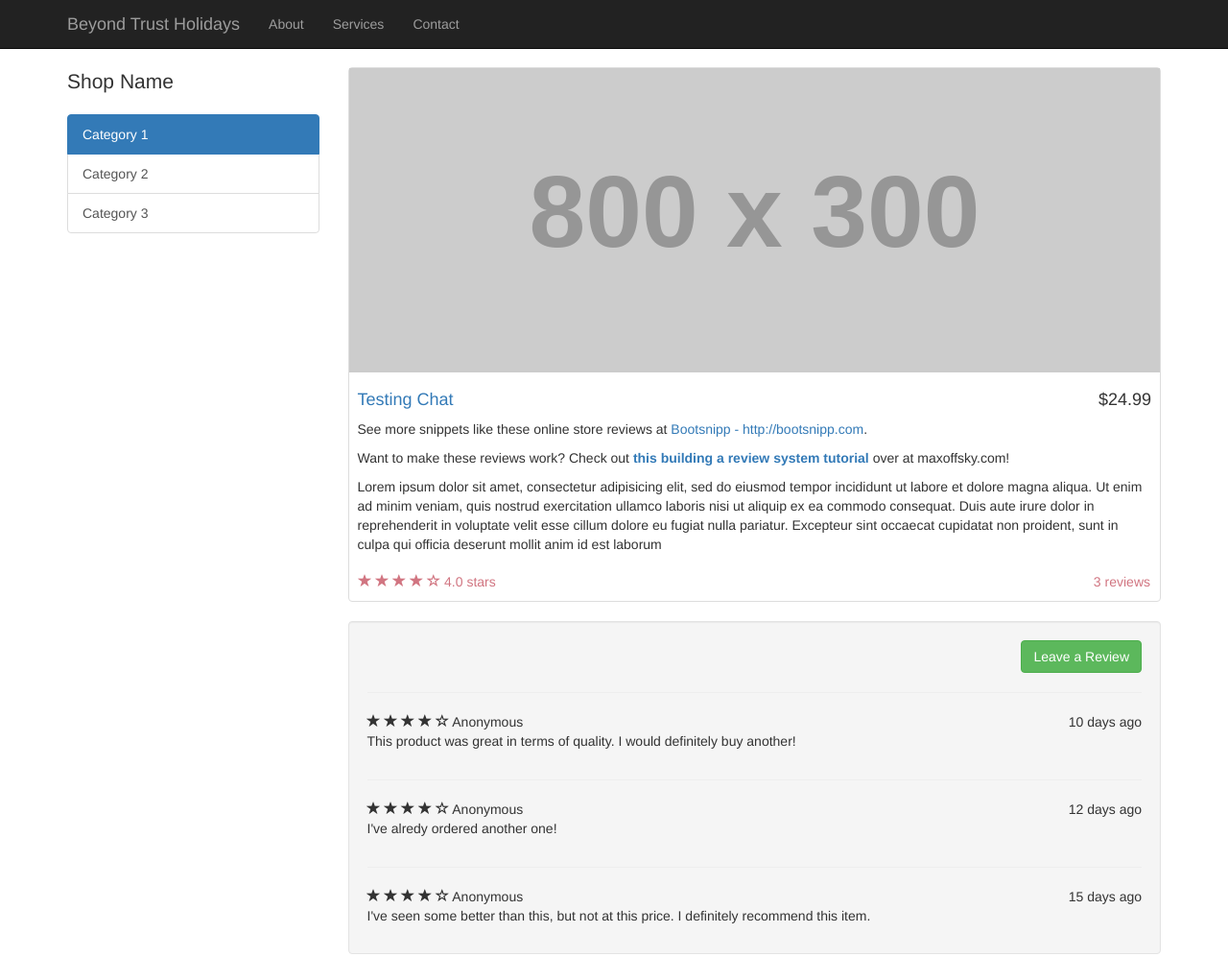
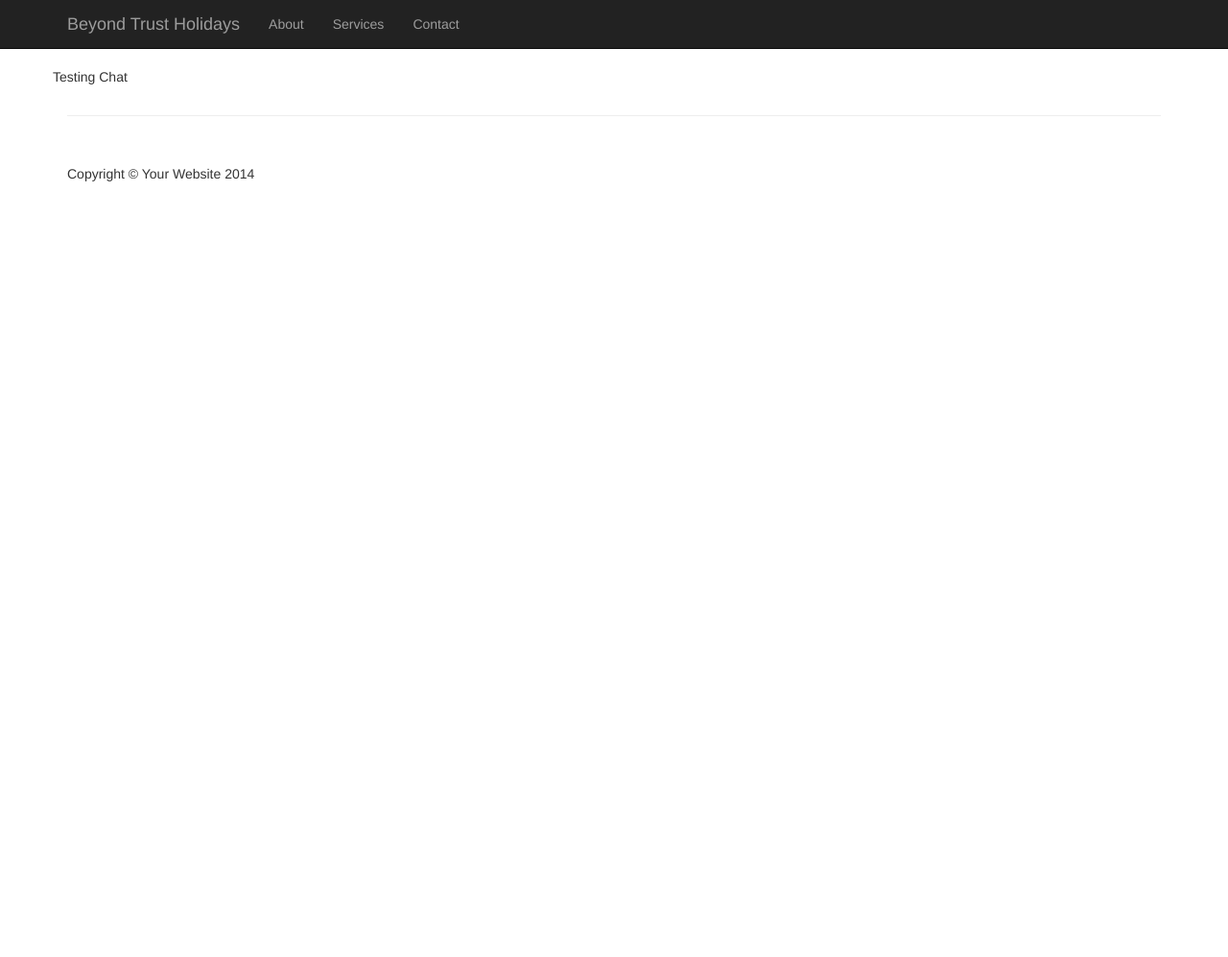
Before and after one commit to Rifhan/basic-node-server, a website: page public/index.html in a window 1280 px wide. Shown: the top 997 px of the page at 96% size. After the commit the page ends 800 px from the top, so only its background shows below. Drawn offline with Linux system fonts and the light colour scheme; placeholder pictures from the web are drawn by us.

Commit message:
- setup staging

```diff
--- a/public/index.html
+++ b/public/index.html
@@ -65,96 +65,7 @@
 
         <div class="row">
 
-            <div class="col-md-3">
-                <p class="lead">Shop Name</p>
-                <div class="list-group">
-                    <a href="#" class="list-group-item active">Category 1</a>
-                    <a href="#" class="list-group-item">Category 2</a>
-                    <a href="#" class="list-group-item">Category 3</a>
-                </div>
-            </div>
-
-            <div class="col-md-9">
-
-                <div class="thumbnail">
-                    <img class="img-responsive" src="http://placehold.it/800x300" alt="">
-                    <div class="caption-full">
-                        <h4 class="pull-right">$24.99</h4>
-                        <h4><a href="#">Testing Chat</a>
-                        </h4>
-                        <p>See more snippets like these online store reviews at <a target="_blank" href="http://bootsnipp.com">Bootsnipp - http://bootsnipp.com</a>.</p>
-                        <p>Want to make these reviews work? Check out
-                            <strong><a href="http://maxoffsky.com/code-blog/laravel-shop-tutorial-1-building-a-review-system/">this building a review system tutorial</a>
-                            </strong>over at maxoffsky.com!</p>
-                        <p>Lorem ipsum dolor sit amet, consectetur adipisicing elit, sed do eiusmod tempor incididunt ut labore et dolore magna aliqua. Ut enim ad minim veniam, quis nostrud exercitation ullamco laboris nisi ut aliquip ex ea commodo consequat. Duis aute irure dolor in reprehenderit in voluptate velit esse cillum dolore eu fugiat nulla pariatur. Excepteur sint occaecat cupidatat non proident, sunt in culpa qui officia deserunt mollit anim id est laborum</p>
-                    </div>
-                    <div class="ratings">
-                        <p class="pull-right">3 reviews</p>
-                        <p>
-                            <span class="glyphicon glyphicon-star"></span>
-                            <span class="glyphicon glyphicon-star"></span>
-                            <span class="glyphicon glyphicon-star"></span>
-                            <span class="glyphicon glyphicon-star"></span>
-                            <span class="glyphicon glyphicon-star-empty"></span>
-                            4.0 stars
-                        </p>
-                    </div>
-                </div>
-
-                <div class="well">
-
-                    <div class="text-right">
-                        <a class="btn btn-success">Leave a Review</a>
-                    </div>
-
-                    <hr>
-
-                    <div class="row">
-                        <div class="col-md-12">
-                            <span class="glyphicon glyphicon-star"></span>
-                            <span class="glyphicon glyphicon-star"></span>
-                            <span class="glyphicon glyphicon-star"></span>
-                            <span class="glyphicon glyphicon-star"></span>
-                            <span class="glyphicon glyphicon-star-empty"></span>
-                            Anonymous
-                            <span class="pull-right">10 days ago</span>
-                            <p>This product was great in terms of quality. I would definitely buy another!</p>
-                        </div>
-                    </div>
-
-                    <hr>
-
-                    <div class="row">
-                        <div class="col-md-12">
-                            <span class="glyphicon glyphicon-star"></span>
-                            <span class="glyphicon glyphicon-star"></span>
-                            <span class="glyphicon glyphicon-star"></span>
-                            <span class="glyphicon glyphicon-star"></span>
-                            <span class="glyphicon glyphicon-star-empty"></span>
-                            Anonymous
-                            <span class="pull-right">12 days ago</span>
-                            <p>I've alredy ordered another one!</p>
-                        </div>
-                    </div>
-
-                    <hr>
-
-                    <div class="row">
-                        <div class="col-md-12">
-                            <span class="glyphicon glyphicon-star"></span>
-                            <span class="glyphicon glyphicon-star"></span>
-                            <span class="glyphicon glyphicon-star"></span>
-                            <span class="glyphicon glyphicon-star"></span>
-                            <span class="glyphicon glyphicon-star-empty"></span>
-                            Anonymous
-                            <span class="pull-right">15 days ago</span>
-                            <p>I've seen some better than this, but not at this price. I definitely recommend this item.</p>
-                        </div>
-                    </div>
-
-                </div>
-
-            </div>
+            <p>Testing Chat</p>
 
         </div>
 
```
